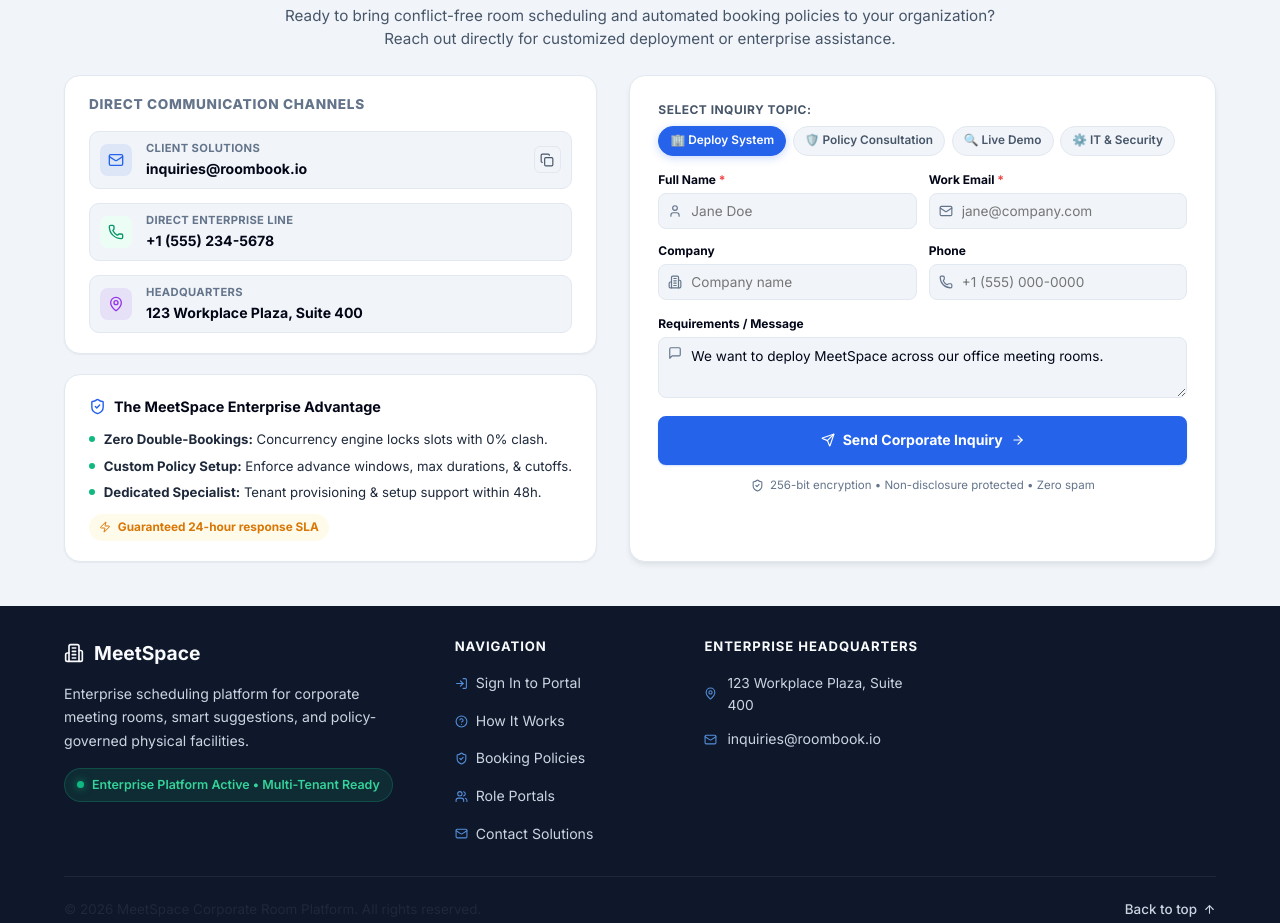
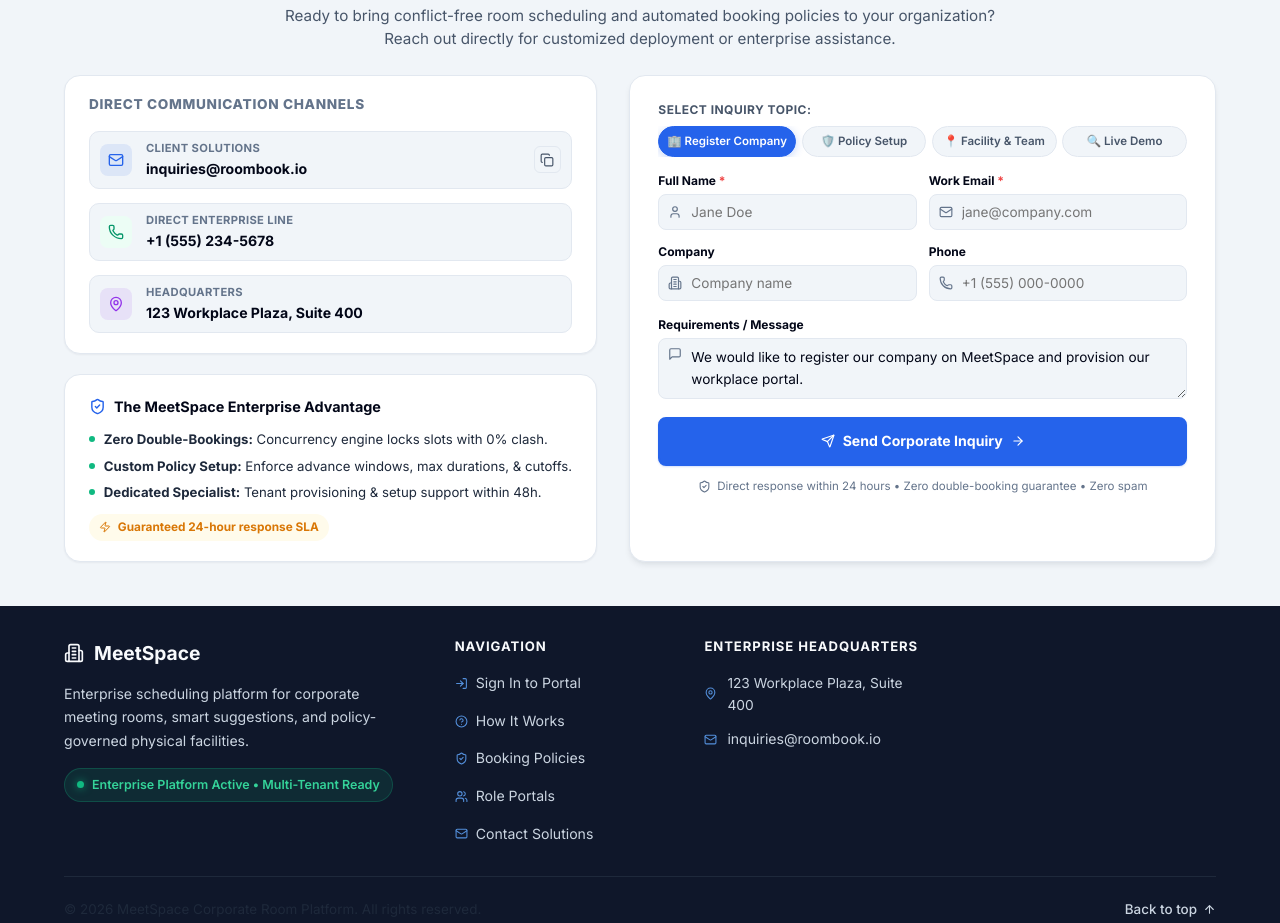
Before and after one commit to javatechgroup/room-book, a React (Vite) app in the folder frontend/: page / in a window 1280 px wide. Shown: the part 4880-5803 px from the top of the page. Built offline with nearby package versions, Linux system fonts and the light colour scheme.

Commit message:
Signed-off-by: Pankaj <sachanpankaj.mca@gmail.com>

```diff
--- a/frontend/src/components/Contact/Contact.css
+++ b/frontend/src/components/Contact/Contact.css
@@ -305,23 +305,38 @@
   letter-spacing: 0.04em;
 }
 
-/* Category Pills */
+/* Category Pills — Single Line Layout */
 .contact__pills-group {
   display: flex;
-  flex-wrap: wrap;
-  gap: 0.4rem;
+  flex-wrap: nowrap;
+  gap: 0.35rem;
+  width: 100%;
+  overflow-x: auto;
+  scrollbar-width: none;
+  -ms-overflow-style: none;
+}
+
+.contact__pills-group::-webkit-scrollbar {
+  display: none;
 }
 
 .inquiry-pill {
-  font-size: 0.74rem;
+  flex: 1 1 0;
+  display: inline-flex;
+  align-items: center;
+  justify-content: center;
+  gap: 4px;
+  white-space: nowrap;
+  font-size: 0.72rem;
   font-weight: 600;
-  padding: 0.3rem 0.7rem;
+  padding: 0.35rem 0.5rem;
   border-radius: 999px;
   border: 1px solid var(--border-card, #e2e8f0);
   background-color: var(--bg-surface-alt, #f8fafc);
   color: var(--text-muted, #64748b);
   cursor: pointer;
   transition: all 0.2s cubic-bezier(0.4, 0, 0.2, 1);
+  flex-shrink: 0;
 }
 
 .inquiry-pill:hover {
@@ -598,10 +613,12 @@
 
   .contact__pills-group {
     gap: 4px;
+    flex-wrap: nowrap;
   }
 
   .inquiry-pill {
-    font-size: 0.7rem;
-    padding: 4px 8px;
+    font-size: 0.68rem;
+    padding: 3px 6px;
+    white-space: nowrap;
   }
 }
--- a/frontend/src/components/Contact/Contact.jsx
+++ b/frontend/src/components/Contact/Contact.jsx
@@ -18,15 +18,15 @@
 import './Contact.css';
 
 const INQUIRY_TYPES = [
-  { id: 'deploy', label: '🏢 Deploy System', defaultMsg: 'We want to deploy MeetSpace across our office meeting rooms.' },
-  { id: 'policies', label: '🛡️ Policy Consultation', defaultMsg: 'We would like to configure custom room booking policies and duration limits.' },
-  { id: 'demo', label: '🔍 Live Demo', defaultMsg: 'We would like to schedule a 1-on-1 walkthrough of the platform.' },
-  { id: 'technical', label: '⚙️ IT & Security', defaultMsg: 'We have questions regarding multi-tenant provisioning, SSO, or security.' },
+  { id: 'register', label: '🏢 Register Company', defaultMsg: 'We would like to register our company on MeetSpace and provision our workplace portal.' },
+  { id: 'policies', label: '🛡️ Policy Setup', defaultMsg: 'We want to configure company-wide booking rules, advance notice windows, and duration limits.' },
+  { id: 'facility', label: '📍 Facility & Team', defaultMsg: 'We need assistance setting up our physical floors, meeting rooms, departments, and employee access.' },
+  { id: 'demo', label: '🔍 Live Demo', defaultMsg: 'We would like to schedule a 1-on-1 walkthrough of the employee portal and facility admin dashboard.' },
 ];
 
 function Contact() {
   const { toast } = useToast();
-  const [selectedType, setSelectedType] = useState('deploy');
+  const [selectedType, setSelectedType] = useState('register');
   const [formData, setFormData] = useState({
     name: '',
     email: '',
@@ -79,7 +79,7 @@
         phone: '',
         message: INQUIRY_TYPES[0].defaultMsg,
       });
-      setSelectedType('deploy');
+      setSelectedType('register');
     }, 5000);
   };
 
@@ -312,7 +312,7 @@
 
                   <div className="contact__reassurance">
                     <ShieldCheck size={13} />
-                    <span>256-bit encryption • Non-disclosure protected • Zero spam</span>
+                    <span>Direct response within 24 hours • Zero double-booking guarantee • Zero spam</span>
                   </div>
                 </>
               )}
```
